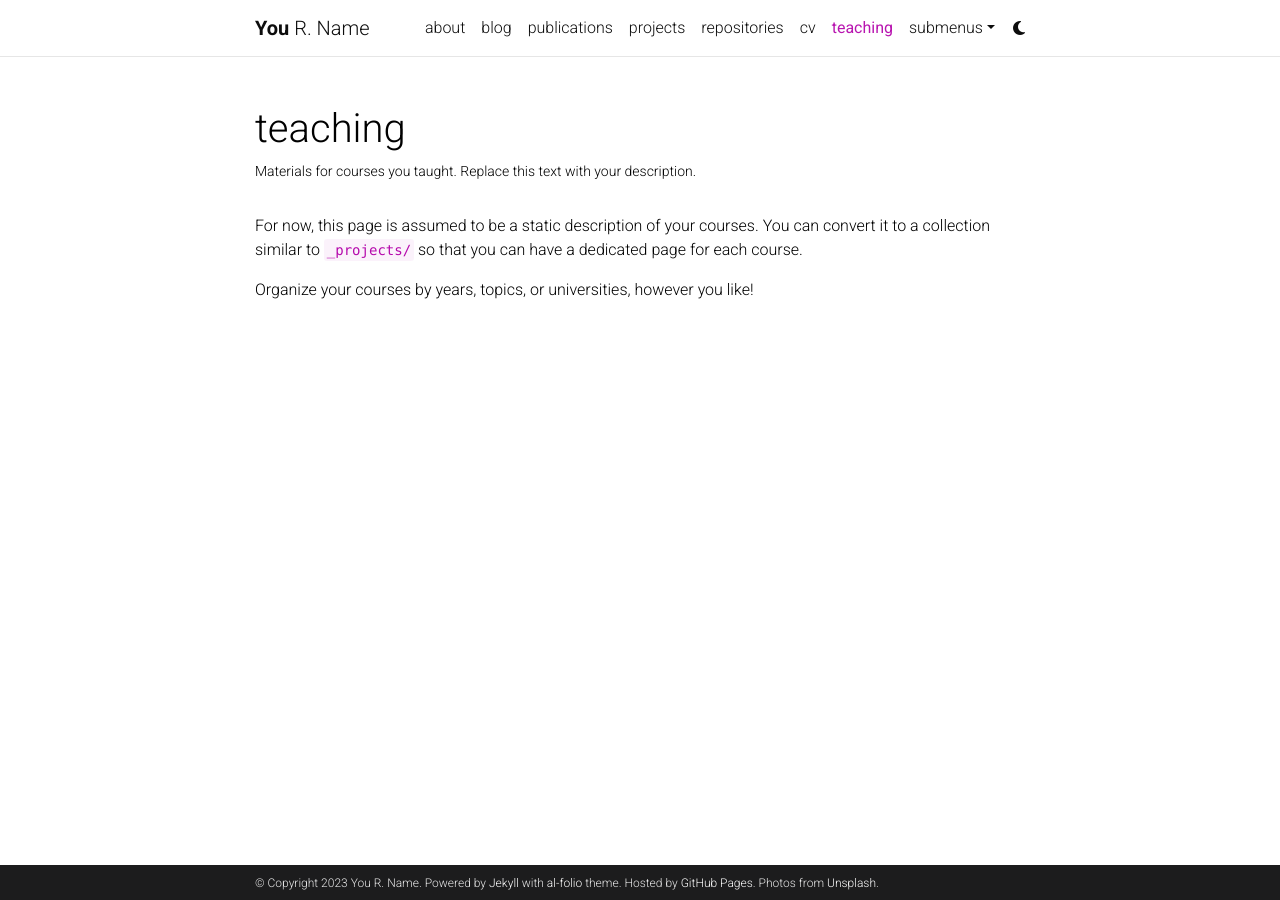
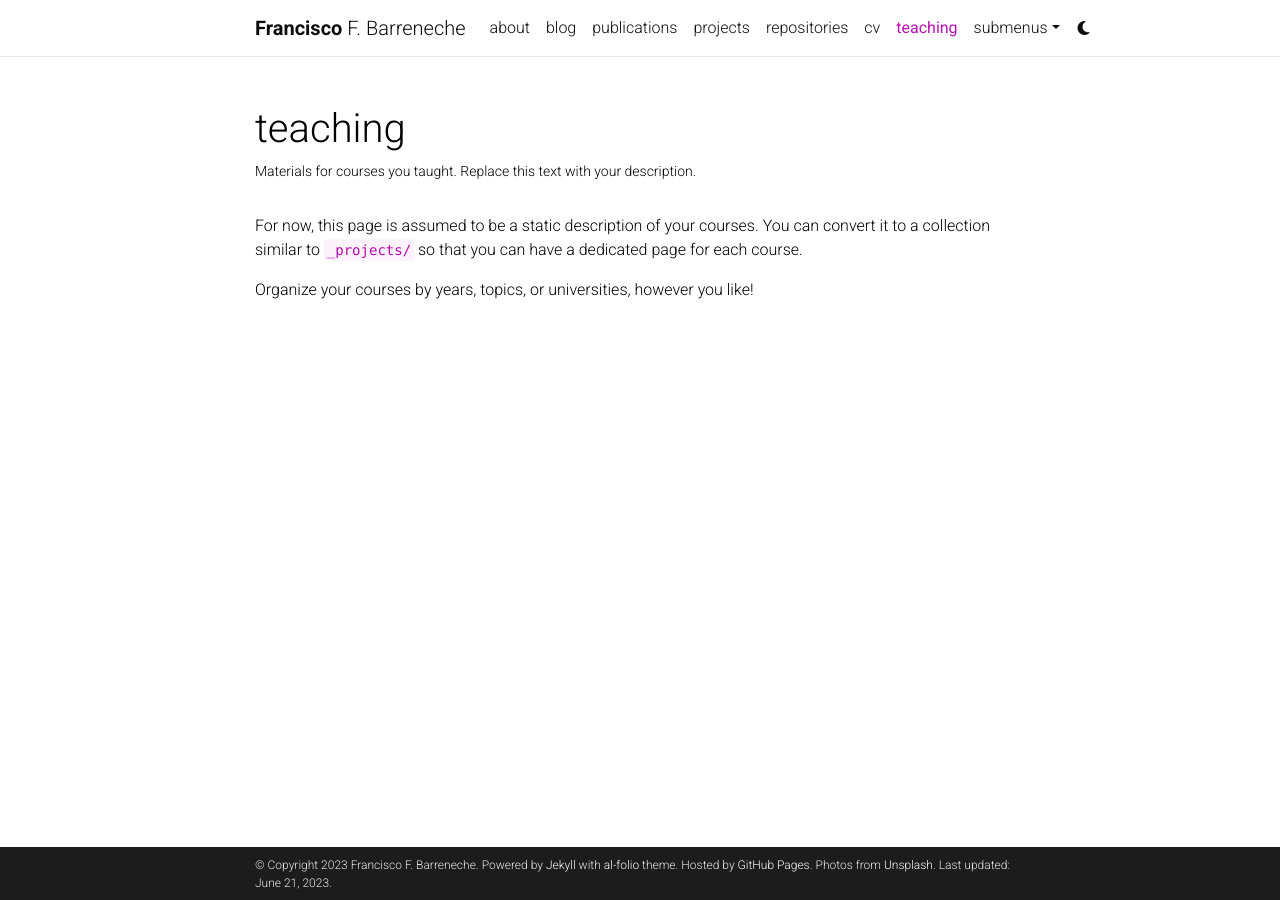
Before and after one commit to franbarreneche/franbarreneche.github.io, a Jekyll site: the page built from _pages/teaching.md, in a window 1280 px wide. Built offline with Jekyll 4.4.1, drawn with Linux system fonts in a browser that asks for light colours; comment, search, counter and statistics services are not loaded; a style sheet for code colours, icons or effects is not loaded.

Commit message:
feat: initial setup

```diff
--- a/_config.yml
+++ b/_config.yml
@@ -3,10 +3,10 @@
 # -----------------------------------------------------------------------------
 
 title: blank # the website title (if blank, full name will be used instead)
-first_name: You
-middle_name: R.
-last_name: Name
-email: you@example.com
+first_name: Francisco
+middle_name: F.
+last_name: Barreneche
+email: franbarreneche@gmail.com
 description: > # the ">" symbol means to ignore newlines until "footer_text:"
   A simple, whitespace theme for academics. Based on [*folio](https://github.com/bogoli/-folio) design.
 footer_text: >
@@ -18,9 +18,9 @@
 lang: en # the language of your site (for example: en, fr, cn, ru, etc.)
 icon: ⚛️  # the emoji used as the favicon (alternatively, provide image name in /assets/img/)
 
-url: https://alshedivat.github.io # the base hostname & protocol for your site
-baseurl: /al-folio # the subpath of your site, e.g. /blog/
-last_updated: false # set to true if you want to display last updated in the footer
+url: https://franbarreneche.github.io # the base hostname & protocol for your site
+baseurl: / # the subpath of your site, e.g. /blog/
+last_updated: true # set to true if you want to display last updated in the footer
 impressum_path:  # set to path to include impressum link in the footer, use the same path as permalink in a page, helps to conform with EU GDPR
 
 # -----------------------------------------------------------------------------
```
